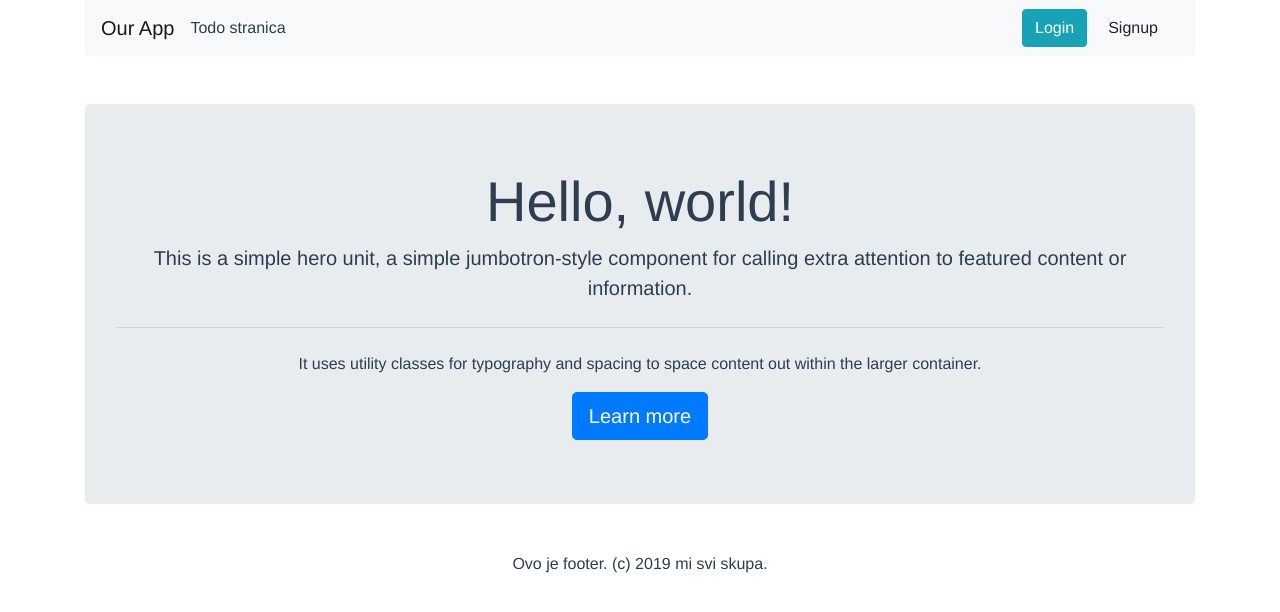
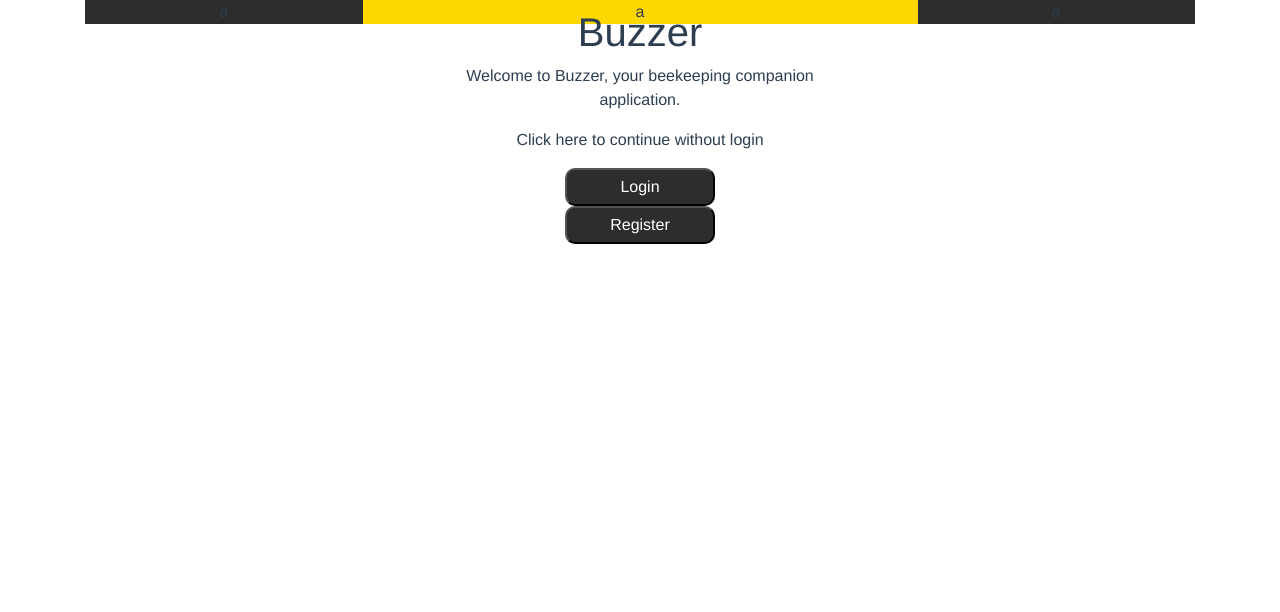
Before and after one commit to Buzzer-WebAppProject/WAFrontEnd, a Vue app: page / in a window 1280 px wide. Shown: the top 612 px of the page. Built offline with nearby package versions, Linux system fonts and the light colour scheme.

Commit message:
Shady stuff

```diff
--- a/src/App.vue
+++ b/src/App.vue
@@ -1,28 +1,8 @@
 <template>
-  <div id="app">
-
-    <nav class="navbar navbar-expand-lg navbar-light bg-light mb-5">
-      <router-link class="navbar-brand" to="/">Our App</router-link>
-      <button class="navbar-toggler" type="button" data-toggle="collapse" data-target="#navbarSupportedContent" aria-controls="navbarSupportedContent" aria-expanded="false" aria-label="Toggle navigation">
-        <span class="navbar-toggler-icon"></span>
-      </button>
-
-      <div class="collapse navbar-collapse" id="navbarSupportedContent">
-        <ul class="navbar-nav mr-auto">
-          <li>Todo stranica</li>
-        </ul>
-        <router-link v-if="!authenticated" class="btn btn-info my-2 my-sm-0 mr-2" to="/login">Login</router-link>
-        <span v-if="authenticated">
-          {{ userName }}
-          <a @click="logout" class="btn btn-info my-2 my-sm-0 mr-2" href="#">Logout</a>
-        </span>
-        <router-link class="btn btn-outline my-2 my-sm-0 mr-2" to="/signup">Signup</router-link>
-      </div>
-    </nav>
+  <div class="app">
 
     <router-view/>
 
-    <div id="footer" class="text-center mt-5">Ovo je footer. (c) 2019 mi svi skupa.</div>
   </div>
 </template>
 
@@ -43,24 +23,13 @@ export default {
 </script>
 
 <style lang="scss">
-#app {
+.app {
   font-family: 'Avenir', Helvetica, Arial, sans-serif;
   -webkit-font-smoothing: antialiased;
   -moz-osx-font-smoothing: grayscale;
   text-align: center;
   color: #2c3e50;
-}
-
-#nav {
-  padding: 30px;
-
-  a {
-    font-weight: bold;
-    color: #2c3e50;
-
-    &.router-link-exact-active {
-      color: #42b983;
-    }
-  }
+  width: 100%;
+  height: 100%;
 }
 </style>
--- a/src/router/index.js
+++ b/src/router/index.js
@@ -1,22 +1,22 @@
 import Vue from 'vue'
 import VueRouter from 'vue-router'
-import Home from '../views/Home.vue'
+import Home from '../views/Landing.vue'
 
 Vue.use(VueRouter)
 
 const routes = [
   {
     path: '/',
-    name: 'home',
+    name: 'landing',
     component: Home
   },
   {
-    path: '/login',
+    path: '/Login',
     name: 'login',
     component: () => import(/* webpackChunkName: "login" */ '../views/Login.vue')
   },
   {
-    path: '/signup',
+    path: '/Signup',
     name: 'signup',
     component: () => import(/* webpackChunkName: "signup" */ '../views/Signup.vue')
   },
--- a/src/views/Home.vue
+++ /dev/null
@@ -1,20 +0,0 @@
-<template>
-  <div class="jumbotron">
-    <h1 class="display-4">Hello, world!</h1>
-    <p class="lead">This is a simple hero unit, a simple jumbotron-style component for calling extra attention to featured content or information.</p>
-    <hr class="my-4">
-    <p>It uses utility classes for typography and spacing to space content out within the larger container.</p>
-    <a class="btn btn-primary btn-lg" href="#" role="button">Learn more</a>
-  </div>
-</template>
-
-<script>
-import HelloWorld from '@/components/HelloWorld.vue'
-
-export default {
-  name: 'home',
-  components: {
-    HelloWorld
-  }
-}
-</script>
--- /dev/null
+++ b/src/views/Landing.vue
@@ -0,0 +1,120 @@
+<template>
+  <div class="background">
+    <div class="container-fluid no-gutters no-padding">
+      <div class="row no-gutters no-padding">
+
+        <div class="col-3">
+          a
+        </div>
+
+        <div class="col-6 middle">
+          a
+          <div class="text-box-centered">
+            <h1 class="main-title">Buzzer</h1>
+            <p class="desc">Welcome to Buzzer, your beekeeping companion application.</p>
+            <p class="direct">Click here to continue without login</p>
+
+
+            <div class="Login">
+              <router-link to="/Login">
+              <button type="button" class="button" @click="LoginFn()">Login</button>
+              </router-link>
+            </div>
+
+            <div class="Register">
+              <router-link to="/Signup">
+              <button type="button" class="button" @click="RegisterFn()">Register</button>
+              </router-link>
+            </div>
+          </div>
+
+        </div>
+
+        <div class="col-3">
+          a
+        </div>
+
+      </div>
+    </div>
+  </div>
+</template>
+
+<script>
+import HelloWorld from '@/components/HelloWorld.vue'
+
+export default {
+  name: 'landing',
+  components: {
+    HelloWorld
+  }
+}
+</script>
+
+<style>
+
+.background {
+  background-color: #2D2D2D;
+}
+.no-padding { /*no padding on the column/row -- found on stack-overflow*/
+    padding-left: 0;
+    padding-right: 0;
+}
+.row.no-gutter { /*no margin on the column/row -- found on stack-overflow*/
+    margin-left: 0;
+    margin-right: 0;
+}
+
+.middle {
+  height: 100%;
+  background-color: gold;
+}
+
+.text-box-centered {
+  position: absolute;
+  top: 35%;
+  left: 15%;
+  right: 15%;
+  text-align: center;
+}
+
+.button { /*the styling for our button*/
+
+	width: 150px;
+	border-radius: 10px; /*rounded*/
+	padding: 5px;
+
+	background-color: #2D2D2D;
+	color: white;
+
+	font-size: 16px;
+	text-align: center;
+
+	transition: all 0.5s; /*the transition to span lasts 0.5s*/
+	cursor: pointer; /*sets our pointer as cursor to activate hover*/
+}
+.button:hover { /*styiling for a hovered button*/
+	background-color: goldenrod; /*we change the colors*/
+	color: #2D2D2D;
+}
+.button span {
+	cursor: pointer;
+	display: inline-block; /*so it displays inline to our text*/
+	position: relative;
+	transition: 0.5s;
+}
+.button:hover span {
+	padding-right: 25px; /*how far from the right border of our button*/
+}
+.button span:after {
+	content: '\00bb'; /*those are the two lines that display*/
+	position: absolute;
+	opacity: 0;
+	top: 0;
+	right: -20px;
+	transition: 0.5s;
+}
+.button:hover span:after {
+	opacity: 1;
+	right: 0;
+}
+</style>
```
Also changed, not shown: 2 other files (tests, documents, lock files or other folders).
